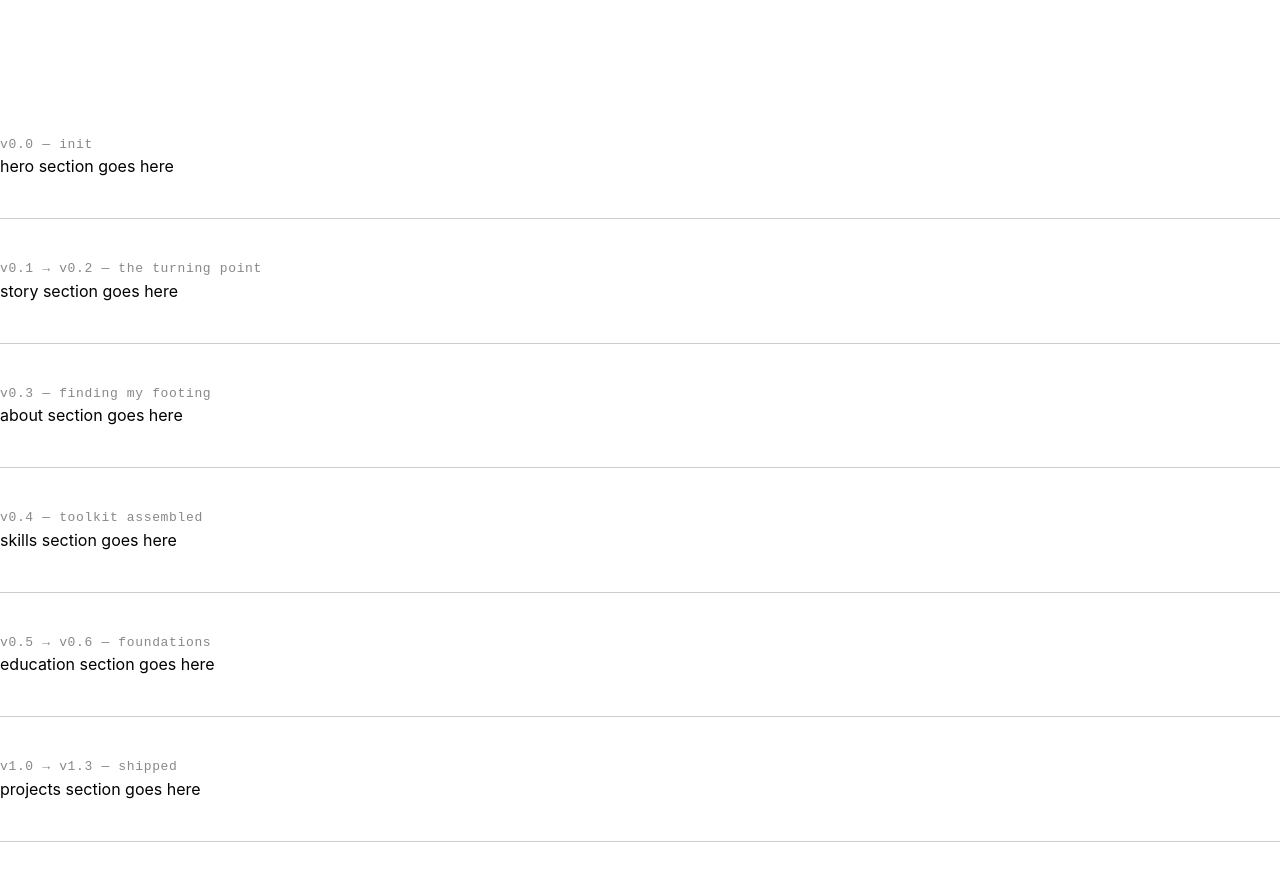
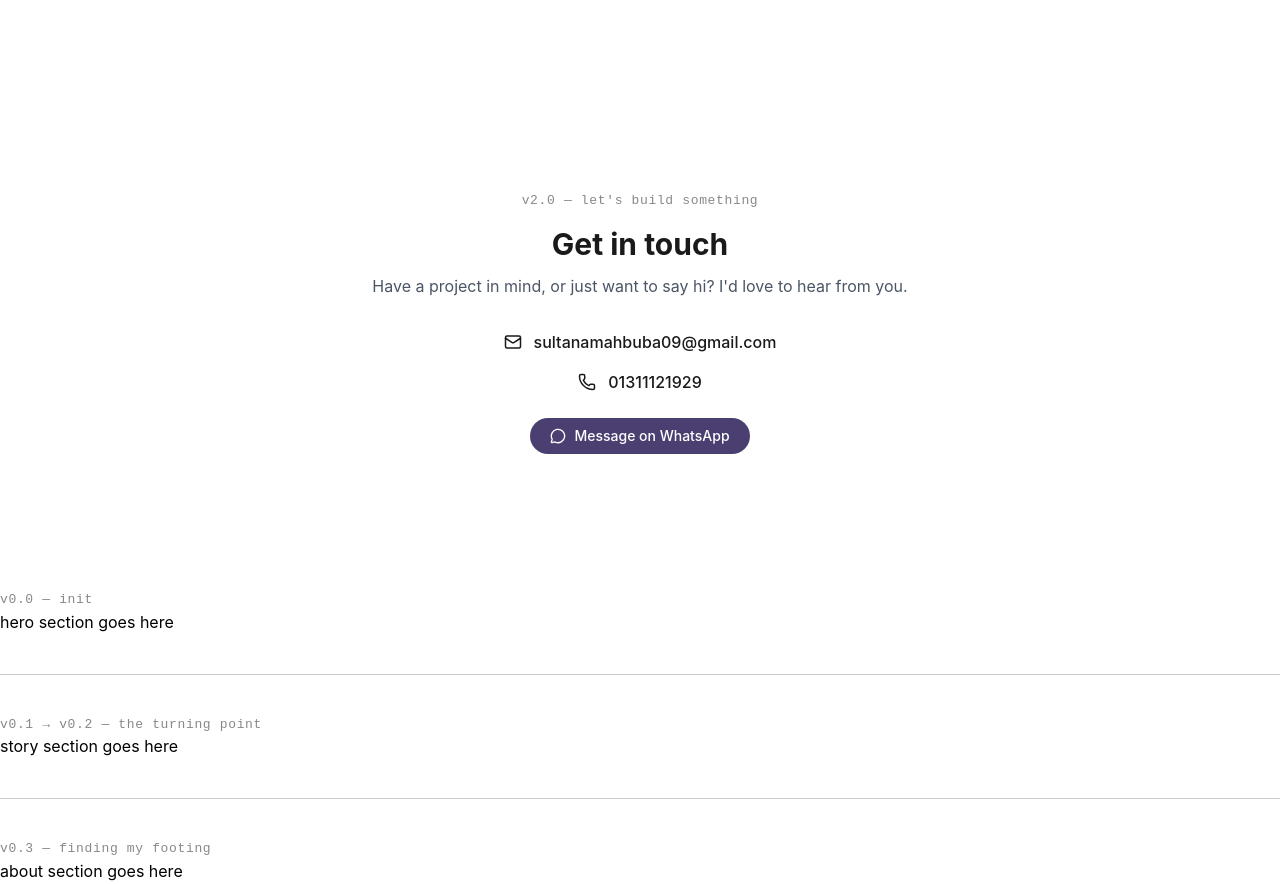
Before and after one commit to MahbubaSultanaEty/portfolio-of-mahbuba-sultana, a React (Vite) app: page / in a window 1280 px wide. Shown: the part 4016-4900 px from the top of the page. Built offline with nearby package versions, Linux system fonts and the light colour scheme.

Commit message:
added the project details page and contact section

```diff
--- a/src/app/router.jsx
+++ b/src/app/router.jsx
@@ -1,5 +1,6 @@
 import { createBrowserRouter } from 'react-router-dom'
 import HomePage from '../pages/HomePage'
+import ProjectDetailPage from '../pages/ProjectDetailPage'
 
 export const router = createBrowserRouter([
   {
@@ -8,6 +9,6 @@ export const router = createBrowserRouter([
   },
   {
     path: '/projects/:slug',
-    element: <div>Project detail page placeholder</div>,
+    element: <ProjectDetailPage />,
   },
 ])
--- /dev/null
+++ b/src/components/ContactSection.jsx
@@ -0,0 +1,48 @@
+import { Mail, Phone, MessageCircle } from 'lucide-react'
+import VersionTag from './VersionTag'
+import { profile } from '../data/profile'
+
+function ContactSection() {
+  return (
+    <section id="contact" className="max-w-2xl mx-auto px-6 py-24 text-center">
+      <VersionTag version="v2.0" label="let's build something" />
+
+      <h2 className="text-3xl font-bold text-ink mt-4">Get in touch</h2>
+      <p className="text-gray-600 mt-3">
+        Have a project in mind, or just want to say hi? I'd love to hear from you.
+      </p>
+
+      <div className="flex flex-col items-center gap-4 mt-8">
+        <a
+          href={`mailto:${profile.email}`}
+          target="_blank"
+          rel="noreferrer"
+          className="flex items-center gap-3 text-ink font-medium hover:text-accent transition"
+        >
+          <Mail size={18} />
+          {profile.email}
+        </a>
+
+        <a
+          href={`tel:${profile.phone}`}
+          className="flex items-center gap-3 text-ink font-medium hover:text-accent transition"
+        >
+          <Phone size={18} />
+          {profile.phone}
+        </a>
+
+        <a
+          href={`https://wa.me/88${profile.phone}`}
+          target="_blank"
+          rel="noreferrer"
+          className="flex items-center gap-2 bg-accent text-white text-sm font-medium rounded-full px-5 py-2 mt-2 hover:opacity-90 transition"
+        >
+          <MessageCircle size={16} />
+          Message on WhatsApp
+        </a>
+      </div>
+    </section>
+  )
+}
+
+export default ContactSection
--- a/src/components/Navbar.jsx
+++ b/src/components/Navbar.jsx
@@ -1,24 +1,74 @@
+import { useState } from 'react'
+import { Menu, X } from 'lucide-react'
+
 function Navbar() {
+  const [isOpen, setIsOpen] = useState(false)
+
+  const links = [
+    { href: '#about', label: 'About' },
+    { href: '#skills', label: 'Skills' },
+    { href: '#projects', label: 'Projects' },
+    { href: '#contact', label: 'Contact' },
+  ]
+
   return (
     <nav className="fixed top-0 left-0 w-full bg-white/90 backdrop-blur border-b border-gray-200 z-50">
       <div className="max-w-5xl mx-auto flex items-center justify-between px-6 py-4">
         <span className="font-bold text-ink">MS</span>
 
         <div className="hidden md:flex items-center gap-6 text-sm text-gray-600">
-            <a href="#about" className="hover:text-accent transition">About</a>
-            <a href="#skills" className="hover:text-accent transition">Skills</a>
-            <a href="#projects" className="hover:text-accent transition">Projects</a>
-            <a href="#contact" className="hover:text-accent transition">Contact</a>
+          {links.map((link) => (
+            <a key={link.href} href={link.href} className="hover:text-accent transition">
+              {link.label}
+            </a>
+          ))}
         </div>
 
         <a
           href="/resume.pdf"
+          target="_blank"
+          rel="noreferrer"
           download
-            className="text-sm font-medium text-accent border border-accent rounded-full px-4 py-1.5 hover:bg-accent hover:text-white transition"
+          className="hidden md:inline-block text-sm font-medium text-accent border border-accent rounded-full px-4 py-1.5 hover:bg-accent hover:text-white transition"
+        >
+          Resume
+        </a>
+
+        <button
+          onClick={() => setIsOpen(!isOpen)}
+          className="md:hidden text-ink"
+          aria-label="Toggle menu"
+        >
+          {isOpen ? <X size={24} /> : <Menu size={24} />}
+        </button>
+      </div>
+
+      {isOpen && (
+        <div className="md:hidden flex flex-col items-center gap-4 pb-6 text-sm text-gray-600">
+          {links.map((link) => (
+            <a
+              key={link.href}
+              href={link.href}
+              target="_blank"
+              rel="noreferrer"
+              onClick={() => setIsOpen(false)}
+              className="hover:text-accent transition"
+            >
+              {link.label}
+            </a>
+          ))}
+
+            <a
+            href="/resume.pdf"
+            target="_blank"
+            rel="noreferrer"
+            download
+            className="text-accent border border-accent rounded-full px-4 py-1.5 font-medium"
           >
             Resume
           </a>
         </div>
+      )}
     </nav>
   )
 }
--- a/src/pages/HomePage.jsx
+++ b/src/pages/HomePage.jsx
@@ -9,6 +9,7 @@ import AboutSection from '../components/AboutSection'
 import SkillsSection from '../components/SkillsSection'
 import EducationSection from '../components/EducationSection'
 import ProjectsSection from '../components/ProjectSection'
+import ContactSection from '../components/ContactSection'
 
 function HomePage() {
   return (
@@ -20,6 +21,7 @@ function HomePage() {
       <SkillsSection/>
       <EducationSection/>
       <ProjectsSection/>
+      <ContactSection/>
       {changelog.map((entry) => (
         <section key={entry.section} style={{ padding: '40px 0', borderBottom: '1px solid #ccc' }}>
           <VersionTag version={entry.version} label={entry.label} />
--- a/src/pages/ProjectDetailPage.jsx
+++ b/src/pages/ProjectDetailPage.jsx
@@ -0,0 +1,91 @@
+import { useParams, Link } from 'react-router-dom'
+import { ExternalLink,  ArrowLeft } from 'lucide-react'
+import { projects } from '../data/projects'
+import { DiGithub } from 'react-icons/di'
+
+function ProjectDetailPage() {
+  const { slug } = useParams()
+  const project = projects.find((p) => p.slug === slug)
+
+  if (!project) {
+    return (
+      <div className="max-w-3xl mx-auto px-6 py-24 text-center">
+        <p className="text-gray-600">Project not found.</p>
+        <Link to="/" className="text-accent hover:underline mt-4 inline-block">
+          ← Back to home
+        </Link>
+      </div>
+    )
+  }
+
+  return (
+    <div className="max-w-3xl mx-auto px-6 py-24">
+      <Link to="/#projects" className="inline-flex items-center gap-2 text-sm text-gray-500 hover:text-accent transition mb-8">
+        <ArrowLeft size={16} />
+        Back to projects
+      </Link>
+
+      <img
+        src={project.image}
+        alt={project.name}
+        className="w-full rounded-2xl border border-gray-200"
+      />
+
+      <h1 className="text-3xl font-bold text-ink mt-8">{project.name}</h1>
+      <p className="text-gray-600 mt-3 leading-relaxed">{project.description}</p>
+
+      <div className="flex flex-wrap gap-2 mt-5">
+        {project.tech.map((tech) => (
+          <span key={tech} className="text-xs px-3 py-1 rounded-full bg-gray-100 text-gray-600">
+            {tech}
+          </span>
+        ))}
+      </div>
+
+      <div className="flex gap-3 mt-6">
+        <a
+          href={project.live}
+          target="_blank"
+          rel="noreferrer"
+          className="flex items-center gap-2 bg-accent text-white text-sm font-medium rounded-full px-5 py-2 hover:opacity-90 transition"
+        >
+          <ExternalLink size={16} />
+          Live Site
+        </a>
+        <a
+          href={project.github}
+          target="_blank"
+          rel="noreferrer"
+          className="flex items-center gap-2 border border-gray-300 text-gray-700 text-sm font-medium rounded-full px-5 py-2 hover:bg-gray-100 transition"
+        >
+          <DiGithub size={16} />
+          GitHub
+        </a>
+      </div>
+
+      <div className="mt-12">
+        <h2 className="text-xl font-bold text-ink mb-4">Challenges</h2>
+        <ul className="space-y-3">
+          {project.challenges.map((item, index) => (
+            <li key={index} className="text-gray-600 text-sm leading-relaxed pl-4 border-l-2 border-gray-200">
+              {item}
+            </li>
+          ))}
+        </ul>
+      </div>
+
+      <div className="mt-12 mb-12">
+        <h2 className="text-xl font-bold text-ink mb-4">Future Improvements</h2>
+        <ul className="space-y-3">
+          {project.improvements.map((item, index) => (
+            <li key={index} className="text-gray-600 text-sm leading-relaxed pl-4 border-l-2 border-gray-200">
+              {item}
+            </li>
+          ))}
+        </ul>
+      </div>
+    </div>
+  )
+}
+
+export default ProjectDetailPage
```
Lines whose indentation alone changed are shown as unchanged.
